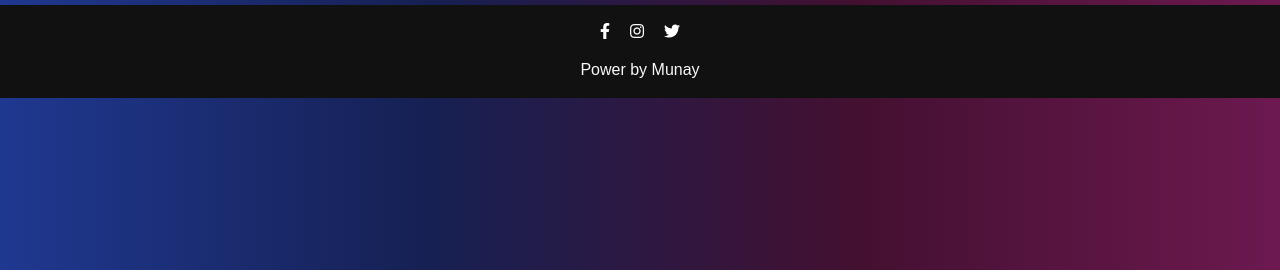
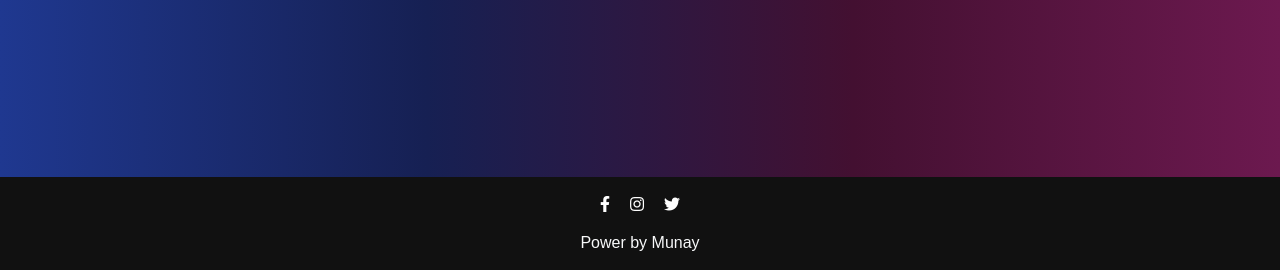
Before and after one commit to Yarias2106/Sistema_Reserva_Aulas, a Django app: page /login/ in a window 1280 px wide. Shown: the part 530-800 px from the top of the page. Run offline with Django 3.2, Linux system fonts and the light colour scheme; some libraries are stand-ins or nearby versions.

Commit message:
Bug Footer corregido

```diff
--- a/Proyecto_Munay/Munay/Templates/login.html
+++ b/Proyecto_Munay/Munay/Templates/login.html
@@ -18,7 +18,7 @@
 
     <link rel="stylesheet" href="{% static '/css/stilos.css' %}">
 </head>
-<body class="degradeMain">
+<body class="degradeMain d-flex flex-column min-vh-100">
     <nav class="navbar navbar-expand-lg navbar-light bg-light py-0">
         <div class="container-fluid  navColor">
 
@@ -46,7 +46,7 @@
         </div>
     </nav>
 
-    <div class="row g-0 align-items-center margT">
+    <div class="row g-0 align-items-center margT mb-4">
         <div class="col-md-7 px-lg-5 px-md-5 px-sm-5 px-5">
             <div class="row">
 
@@ -80,12 +80,12 @@
             </div>
         </div>
 
-        <div class="col-md-5 col-sm-12 col-12 ps-0 mt-5 pe-lg-5">
-            <img src="https://ed.team/images/utils/semana-de-la-tecnologia/grafico.png" alt="" class='imagen'></img>
+        <div class="col-md-5 col-sm-12 col-12 ps-0 mt-5">
+            <img src="https://ed.team/images/utils/semana-de-la-tecnologia/grafico.png" alt="" class='imagen ml-5'></img>
         </div>
     </div>
 
-    <footer class='foot'>
+    <footer class='footColor mt-auto'>
         <div class="footer-content">
             <ul class="socials">
 
--- a/Proyecto_Munay/static/css/stilos.css
+++ b/Proyecto_Munay/static/css/stilos.css
@@ -79,10 +79,12 @@
     height: 50%;
  }
 
-
- .foot{
-    margin-top: 2%; padding-bottom: 0.8%; background-color: #111; padding-top: 1.2%; color: #fff;
-
+ .footColor{
+    margin-top: 2%;
+    padding-bottom: 0.8%;
+    background-color: #111;
+    padding-top: 1.2%;
+    color: #fff;
  }
 
  .socials{
@@ -114,3 +116,9 @@
     text-align: center;
     font-family: Arial, Helvetica, sans-serif;
  }
+
+ @media (max-width: 430px) {
+   .imgPad {
+     margin-left: 10px;
+   }
+ }
```
